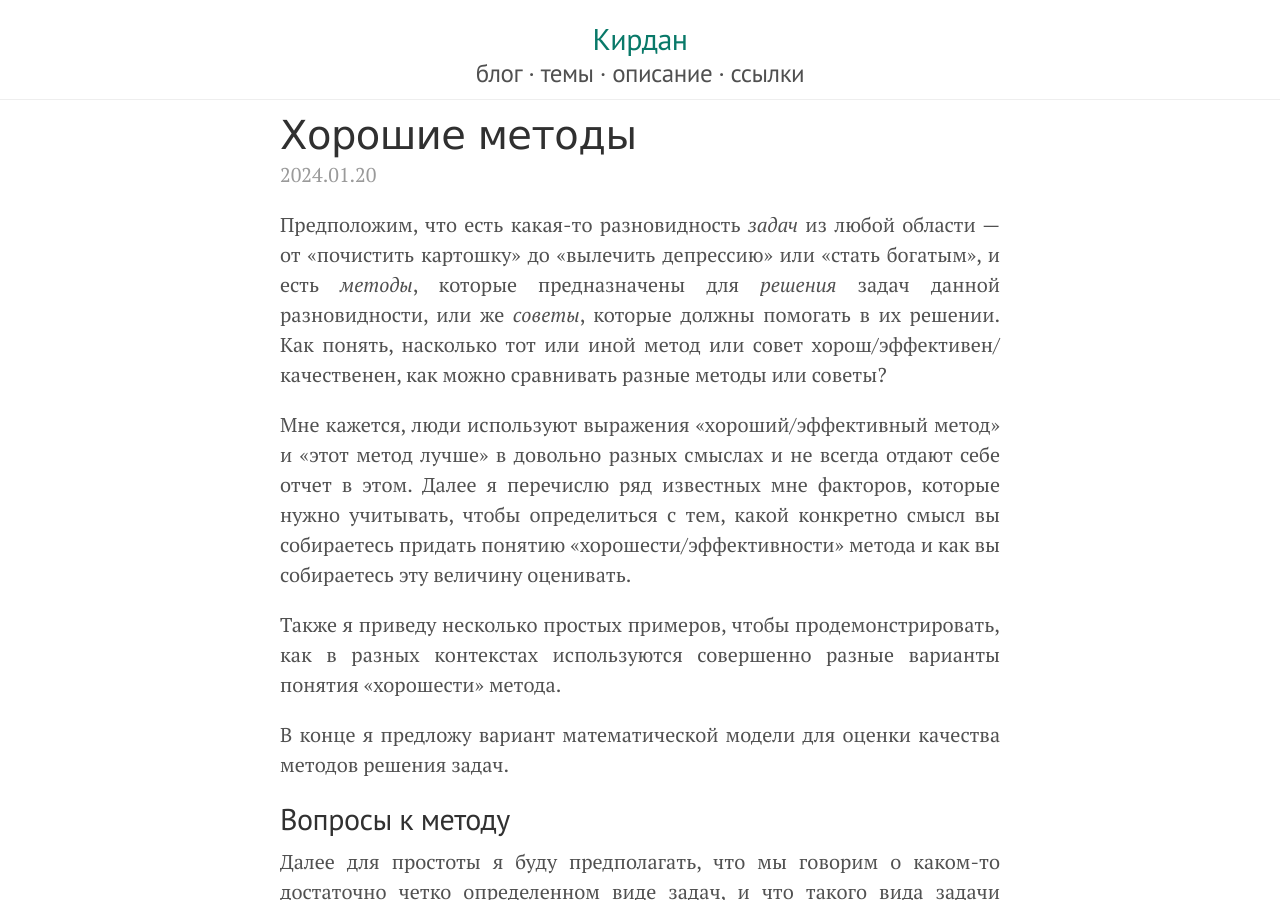
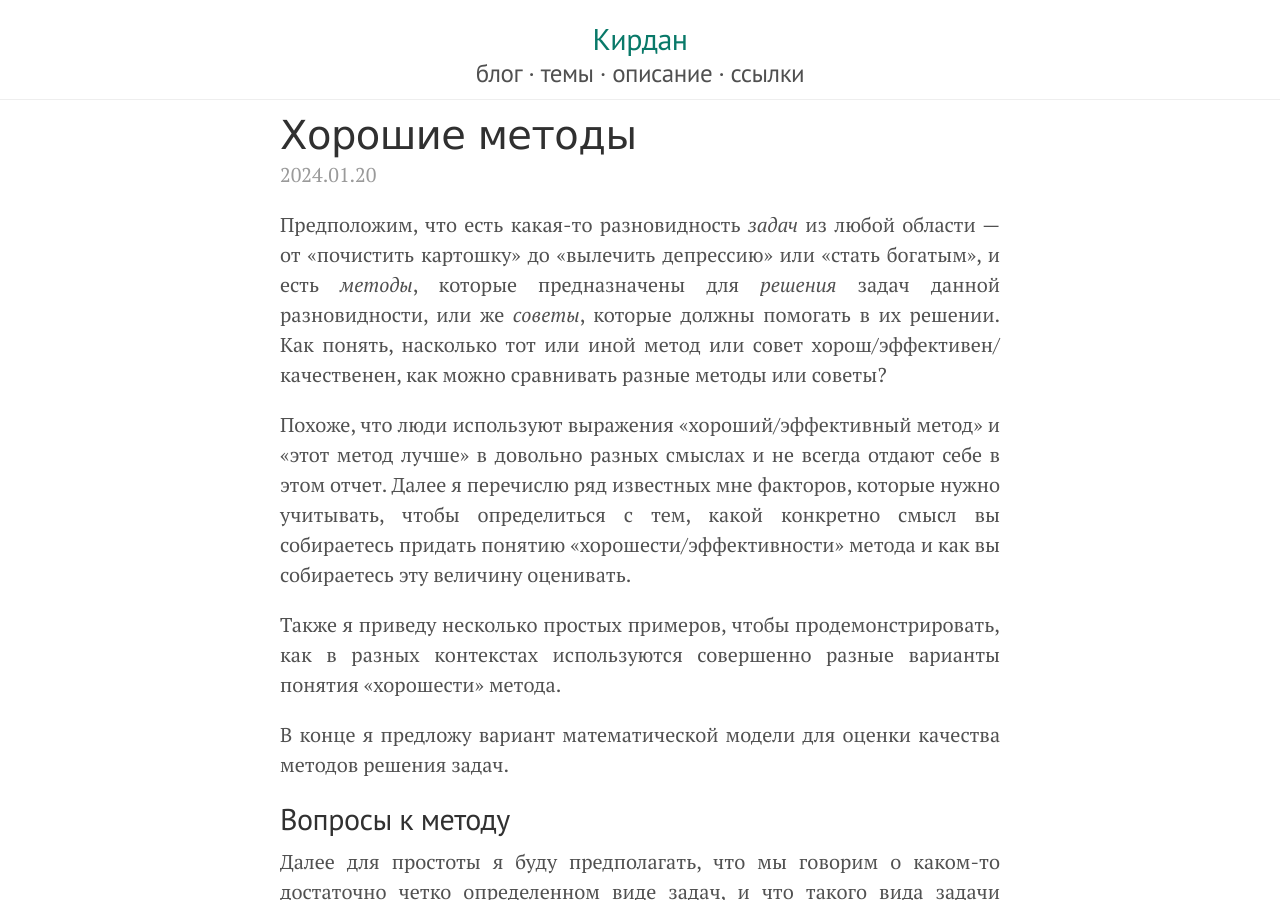
Before and after one commit to KKirdan/kkirdan.github.io, a Jekyll site: the page built from blog/_posts/2. long/2024-01-20-a4.md, in a window 1280 px wide and 900 px high. Built offline with Jekyll 4.4.1, drawn with Linux system fonts in a browser that asks for light colours; formulas are drawn with MathJax 3.

Commit message:
Update 2024-01-20-a4.md

```diff
--- a/blog/_posts/2. long/2024-01-20-a4.md
+++ b/blog/_posts/2. long/2024-01-20-a4.md
@@ -13,7 +13,7 @@ math: true
 ---
 Предположим, что есть какая-то разновидность _задач_ из любой области — от «почистить картошку» до «вылечить депрессию» или «стать богатым», и есть _методы_, которые предназначены для _решения_ задач данной разновидности, или же _советы_, которые должны помогать в их решении. Как понять, насколько тот или иной метод или совет хорош/эффективен/качественен, как можно сравнивать разные методы или советы?
 
-Мне кажется, люди используют выражения «хороший/эффективный метод» и «этот метод лучше» в довольно разных смыслах и не всегда отдают себе отчет в этом. Далее я перечислю ряд известных мне факторов, которые нужно учитывать, чтобы определиться с тем, какой конкретно смысл вы собираетесь придать понятию «хорошести/эффективности» метода и как вы собираетесь эту величину оценивать.
+Похоже, что люди используют выражения «хороший/эффективный метод» и «этот метод лучше» в довольно разных смыслах и не всегда отдают себе в этом отчет. Далее я перечислю ряд известных мне факторов, которые нужно учитывать, чтобы определиться с тем, какой конкретно смысл вы собираетесь придать понятию «хорошести/эффективности» метода и как вы собираетесь эту величину оценивать.
 
 Также я приведу несколько простых примеров, чтобы продемонстрировать, как в разных контекстах используются совершенно разные варианты понятия «хорошести» метода.
 
```
